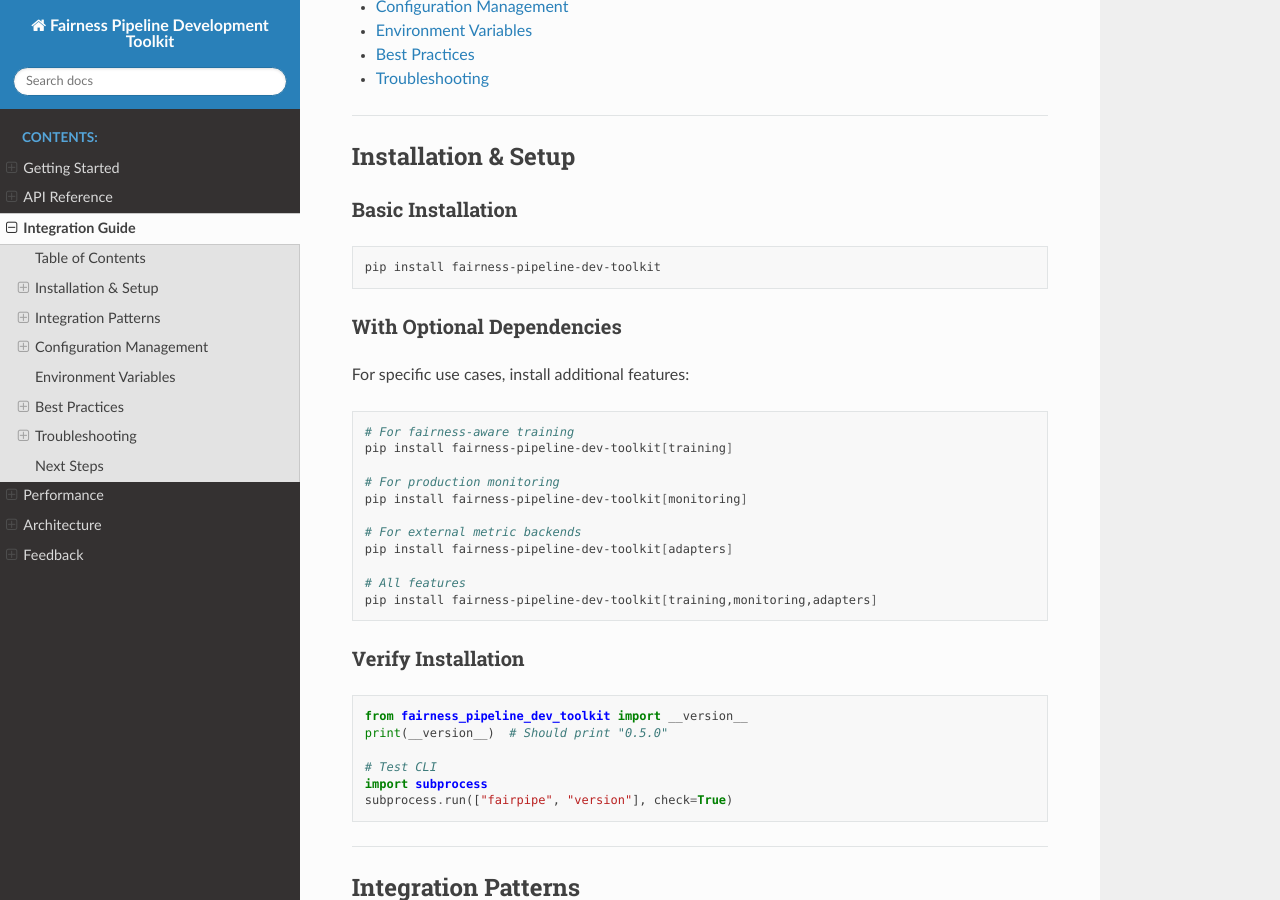
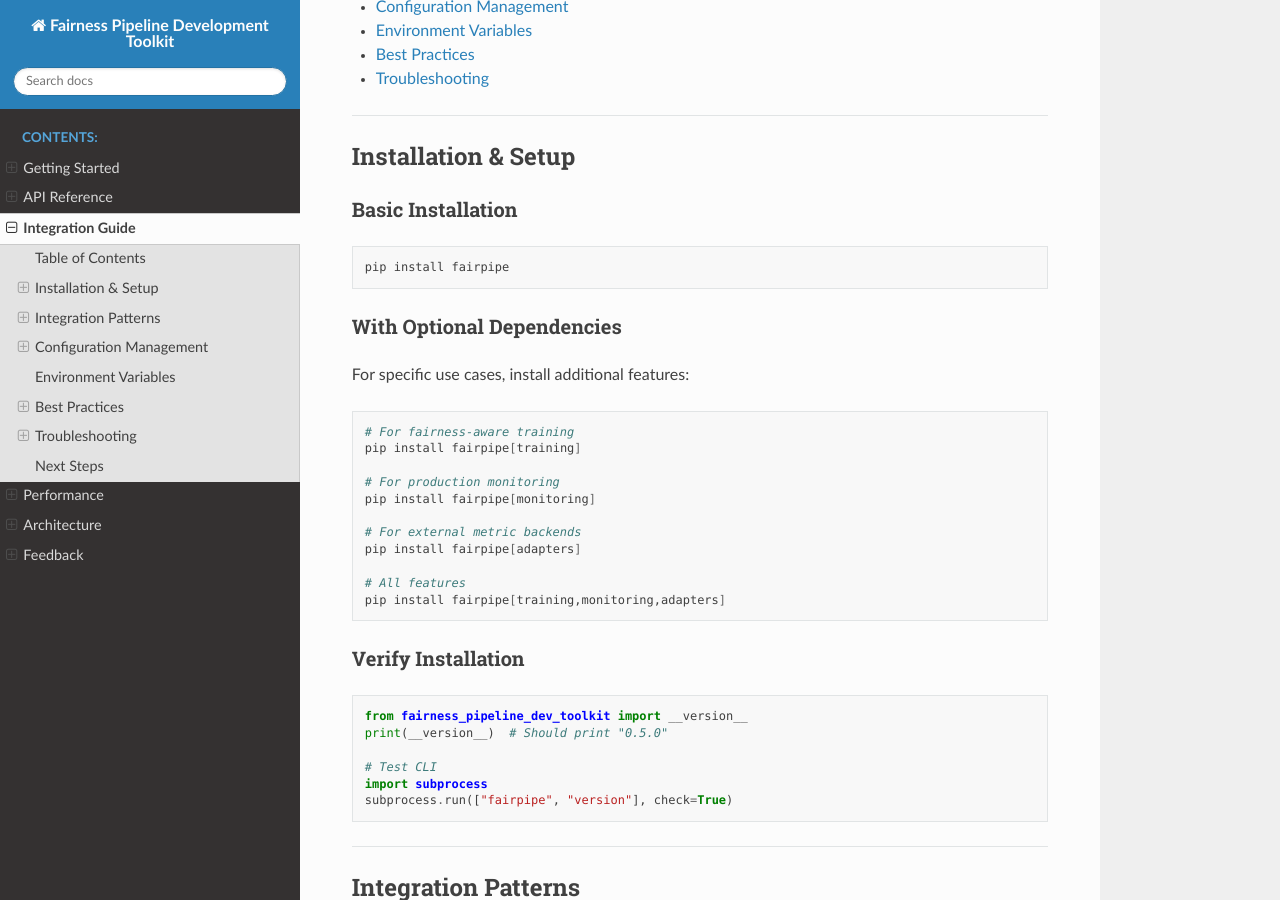
Before and after one commit to JobCollins/fairness_pipeline_dev_toolkit, a Sphinx documentation site: the page built from docs/integration_guide.md, in a window 1280 px wide and 900 px high, scrolled down 486 px. Built offline with Sphinx 7.4.7 and the Read the Docs theme 3.1.0, drawn with Linux system fonts in a browser that asks for light colours; pages that are not in the unit, such as notebooks, are missing from menus; some of the changed text lies outside the part shown.

Commit message:
Chore: Migrate PyPI package name from fairness-pipeline-dev-toolkit to fairpipe
- Update package name in pyproject.toml to 'fairpipe'
- Bump version to 0.6.0 (breaking change for installation)
- Update all documentation with new package name
- Update GitHub Actions workflow PyPI URLs
- Add migration notes to CHANGELOG.md
- Python imports remain unchanged (backward compatible)

BREAKING CHANGE: Installation command changed from 'pip install fairness-pipeline-dev-toolkit' to 'pip install fairpipe'

````diff
--- a/docs/integration_guide.md
+++ b/docs/integration_guide.md
@@ -25,7 +25,7 @@ This guide demonstrates how to integrate the Fairness Pipeline Development Toolk
 ### Basic Installation
 
 ```bash
-pip install fairness-pipeline-dev-toolkit
+pip install fairpipe
 ```
 
 ### With Optional Dependencies
@@ -34,16 +34,16 @@ For specific use cases, install additional features:
 
 ```bash
 # For fairness-aware training
-pip install fairness-pipeline-dev-toolkit[training]
+pip install fairpipe[training]
 
 # For production monitoring
-pip install fairness-pipeline-dev-toolkit[monitoring]
+pip install fairpipe[monitoring]
 
 # For external metric backends
-pip install fairness-pipeline-dev-toolkit[adapters]
+pip install fairpipe[adapters]
 
 # All features
-pip install fairness-pipeline-dev-toolkit[training,monitoring,adapters]
+pip install fairpipe[training,monitoring,adapters]
 ```
 
 ### Verify Installation
@@ -287,7 +287,7 @@ jobs:
           python-version: '3.10'
 
       - name: Install toolkit
-        run: pip install fairness-pipeline-dev-toolkit
+        run: pip install fairpipe
 
       - name: Run fairness validation
         run: |
@@ -947,7 +947,7 @@ analyzer = FairnessAnalyzer(
 **Problem:** `RuntimeError: Requested backend 'fairlearn' is not available`
 
 **Solutions:**
-- Install optional dependencies: `pip install fairness-pipeline-dev-toolkit[adapters]`
+- Install optional dependencies: `pip install fairpipe[adapters]`
 - Use `backend="native"` (always available)
 - Let toolkit auto-select: `backend=None`
 
--- a/fairness_pipeline_dev_toolkit/__init__.py
+++ b/fairness_pipeline_dev_toolkit/__init__.py
@@ -35,4 +35,4 @@ __all__ = [
     "assert_fairness",
 ]
 
-__version__ = "0.5.4"
+__version__ = "0.6.0"
--- a/pyproject.toml
+++ b/pyproject.toml
@@ -3,8 +3,8 @@ requires = ["setuptools>=68", "wheel"]
 build-backend = "setuptools.build_meta"
 
 [project]
-name = "fairness-pipeline-dev-toolkit"
-version = "0.5.4"
+name = "fairpipe"
+version = "0.6.0"
 description = "Production-ready toolkit for fairness measurement, mitigation, and monitoring."
 readme = "README.md"
 license = { text = "Apache-2.0" }
````
Also changed, not shown: CHANGELOG.md (+28 -0 lines), README.md (+9 -9 lines), SECURITY.md (+1 -1 lines), docs/getting_started.md (+1 -1 lines), 5 other files.
